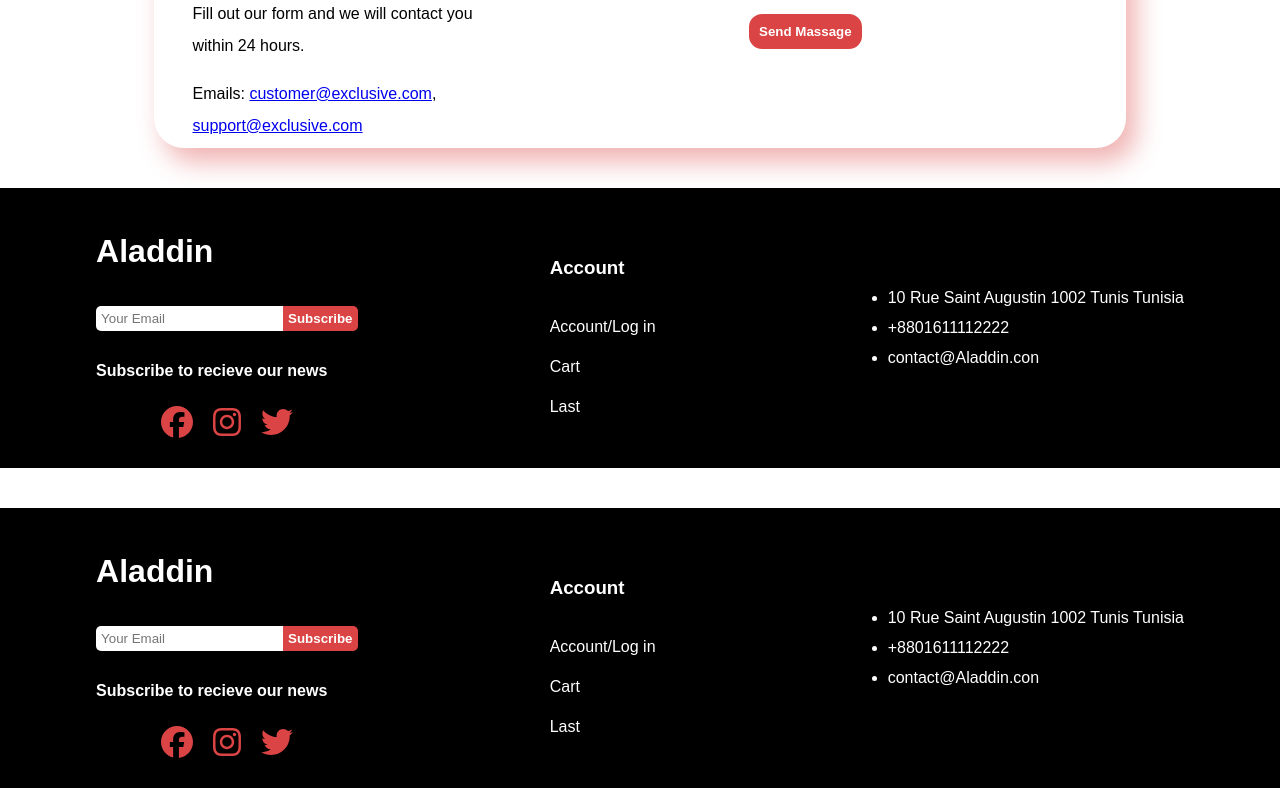
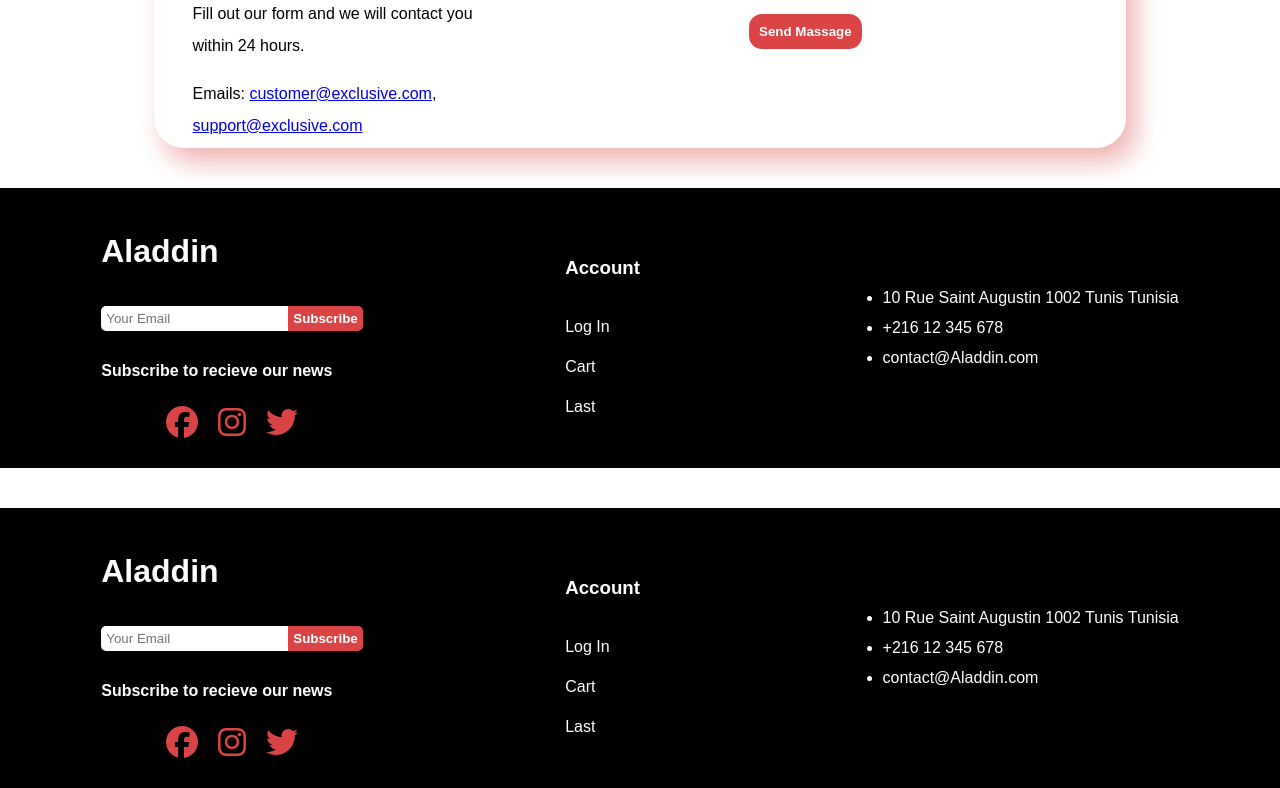
Before and after one commit to EzerAbed/Challange-MERN, a React (Vite) app in the folder Client/: page /messages in a window 1280 px wide. Shown: the part 709-1497 px from the top of the page. Built offline with nearby package versions, Linux system fonts and the light colour scheme.

Commit message:
Update Footer.jsx

```diff
--- a/Client/src/components/Footer.jsx
+++ b/Client/src/components/Footer.jsx
@@ -2,9 +2,13 @@ import ReactDOM from 'react-dom';
 import './Footer.css'
 import { FontAwesomeIcon } from '@fortawesome/react-fontawesome';
 import { faFacebook ,  faInstagram , faTwitter} from '@fortawesome/free-brands-svg-icons';
+import { Link } from "react-router-dom";
+import { useContext } from "react";
+import UserContext from "../contexts/UserContext";
 
 
 export default function Footer(){
+    let {user, setUser}=useContext(UserContext)
     return (
         <div className="fouter">
             <div className="fouter-left">
@@ -30,17 +34,17 @@ export default function Footer(){
             <div className="fouter-account">
                 <h3>Account</h3>
                 <div className="fouter-account-details">
-                    <a href="">Account/Log in</a><br />
-                    <a href="">Cart</a><br />
-                    <a href="">Last </a><br />
+                    {user? <div> <Link to="/profil">Account</Link></div> : <Link to="/logIn">Log In</Link>} <br />
+                    <Link to="/cart">Cart</Link><br />
+                    <Link to="">Last </Link><br />
                 </div>
 
             </div>
             <div className="support">
                 <ul>
                     <li>10 Rue Saint Augustin 1002 Tunis Tunisia</li>
-                    <li>+8801611112222</li>
-                    <li>contact@Aladdin.con</li>
+                    <li>+216 12 345 678</li>
+                    <li>contact@Aladdin.com</li>
                 </ul>
 
             </div>
```
